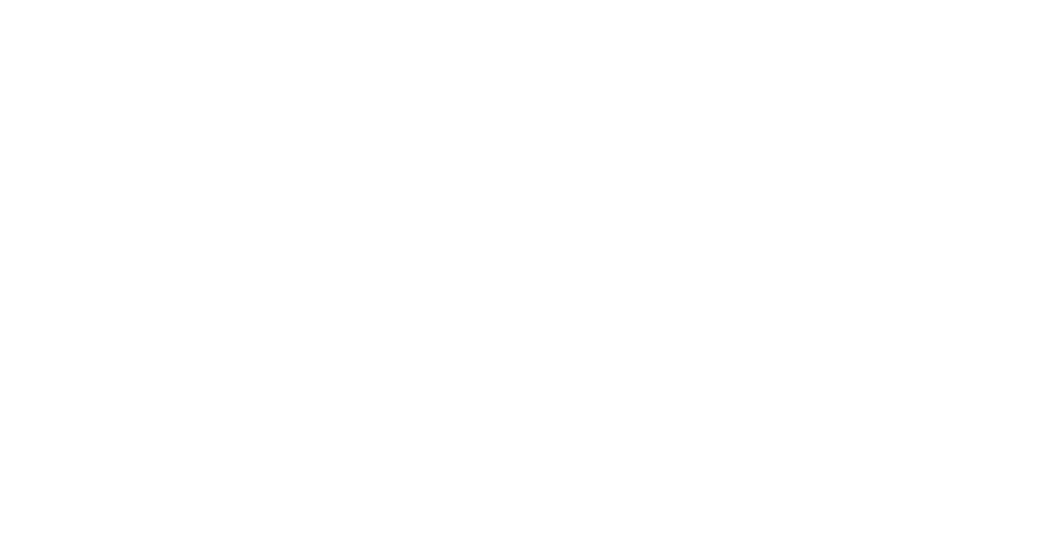
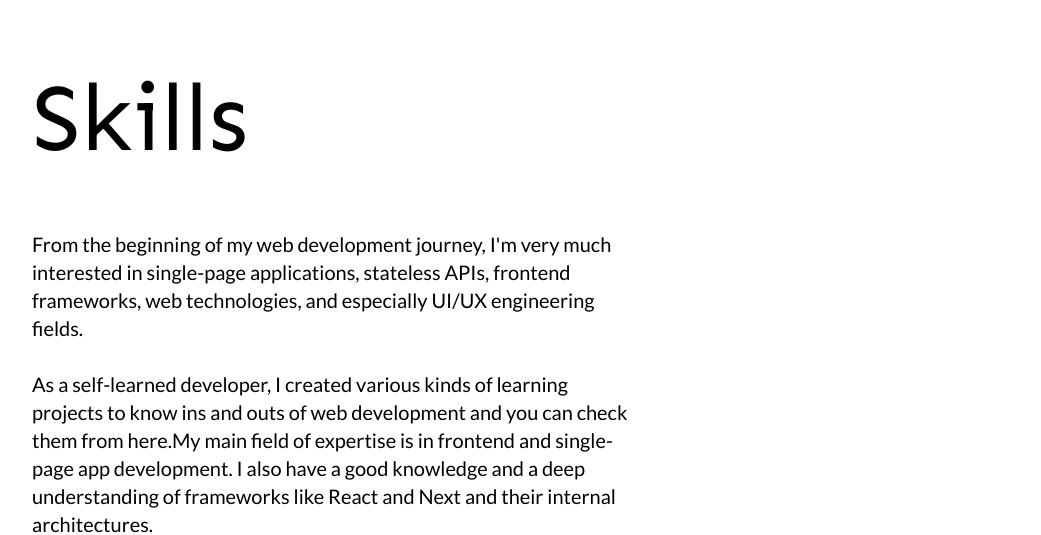
Before and after one commit to R4JxF60/Minimalio, a Next.js app: page / in a window 1280 px wide. Shown: the part 1754-2289 px from the top of the page, without its empty margins (26-1067 px from the left). Before the commit the page ends 1616 px from the top, so only its background shows below. Built offline with nearby package versions, Linux system fonts and the light colour scheme.

Commit message:
update: add contact, footer, projects

```diff
--- a/pages/index.js
+++ b/pages/index.js
@@ -1,7 +1,10 @@
 import Navigation from "../components/Navigation";
 import Home from "../components/Home";
 import About from "../components/About";
-import Header from "../components/Header";
+import Skills from "../components/Skills";
+import Projects from "../components/Projects";
+import Contact from "../components/Contact";
+import Footer from "../components/Footer";
 
 function IndexPage() {
     return (
@@ -12,6 +15,10 @@
             <div className="container mx-auto pl-9 pr-9 sm:p-0 z-0">
                 <Home />
                 <About />
+                <Projects />
+                <Skills />
+                <Contact />
+                <Footer />
             </div>
         </div>
     );
```
